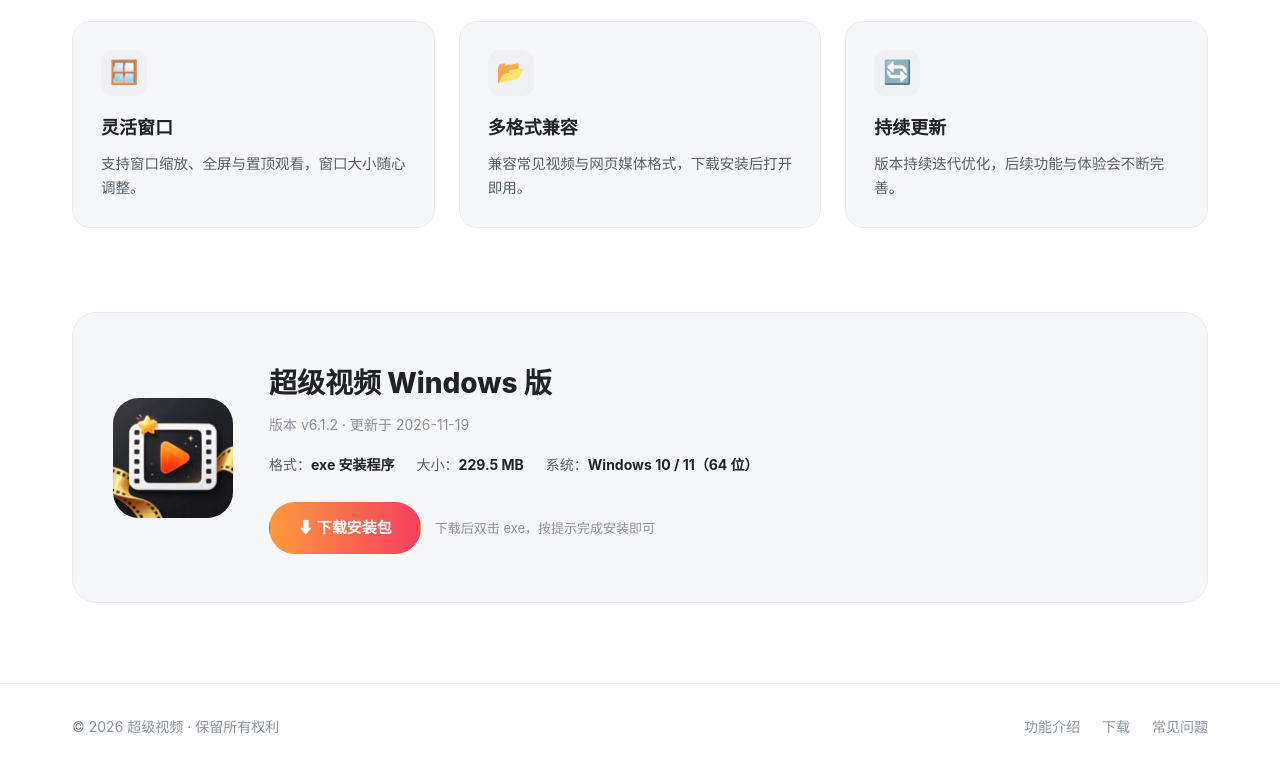
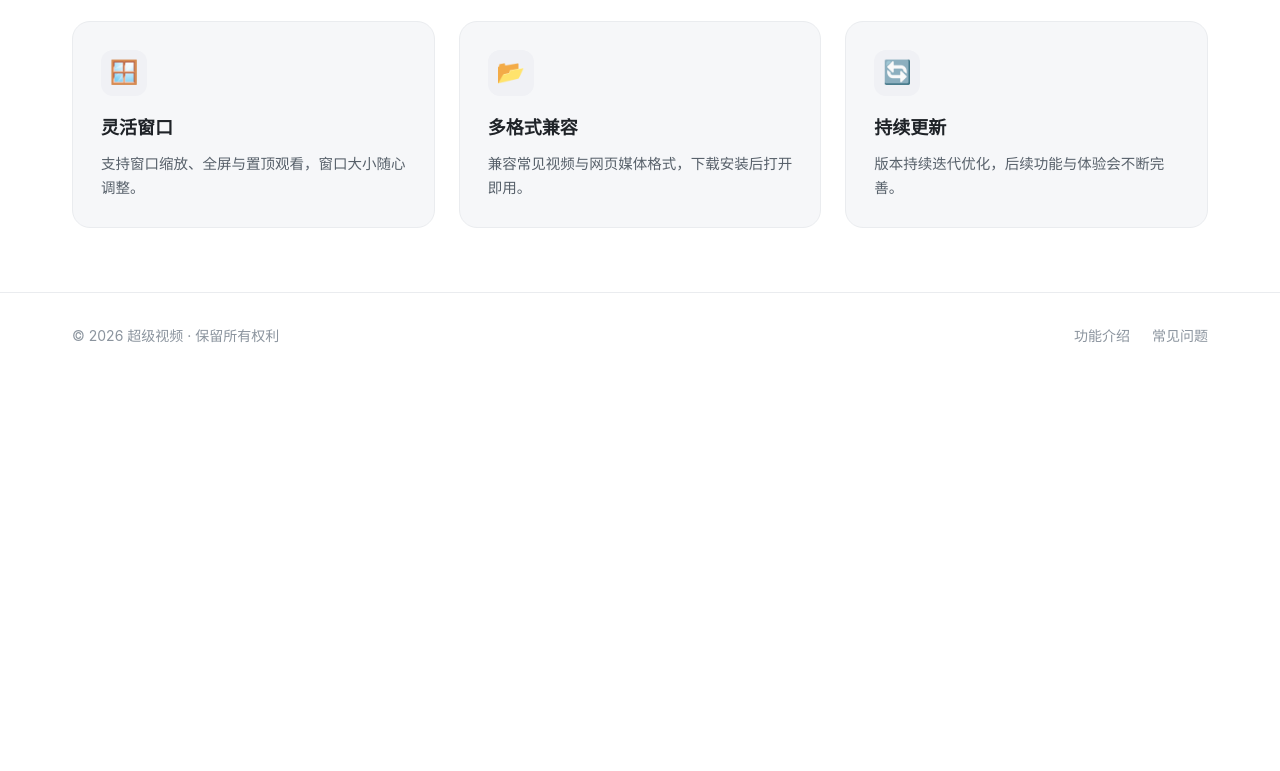
Before and after one commit to ShenHai-Git/supervideo, a plain HTML site: page index.html in a window 1280 px wide. Shown: the part 1008-1779 px from the top of the page. After the commit the page ends 1387 px from the top, so only its background shows below. Drawn offline with Linux system fonts and the light colour scheme; a web font is replaced by a local one.

Commit message:
Add files via upload

```diff
--- a/index.html
+++ b/index.html
@@ -119,20 +119,6 @@
   .card h3{font-size:18px;font-weight:700;margin-bottom:10px}
   .card p{font-size:14.5px;color:var(--text-sub)}
 
-  /* ===== 下载区 ===== */
-  .download{padding:20px 0 80px}
-  .download-box{
-    background:var(--card);border:1px solid var(--border);border-radius:24px;padding:48px 40px;
-    display:grid;grid-template-columns:auto 1fr;gap:36px;align-items:center;
-  }
-  .download-box .dl-logo{width:120px;height:120px;border-radius:26px;object-fit:contain}
-  .dl-info h2{font-size:28px;font-weight:800;margin-bottom:8px}
-  .dl-info .ver{color:var(--text-mute);font-size:14px;margin-bottom:18px}
-  .dl-specs{display:flex;gap:22px;flex-wrap:wrap;margin-bottom:26px;color:var(--text-sub);font-size:14px}
-  .dl-specs b{color:var(--text)}
-  .dl-actions{display:flex;gap:14px;flex-wrap:wrap;align-items:center}
-  .dl-note{font-size:13px;color:var(--text-mute)}
-
   /* ===== 页脚 ===== */
   footer{border-top:1px solid var(--border);padding:32px 0}
   .foot{display:flex;align-items:center;justify-content:space-between;flex-wrap:wrap;gap:16px;color:var(--text-mute);font-size:14px}
@@ -146,9 +132,6 @@
     .hero-art img{width:180px;height:180px}
     .hero h1{font-size:36px}
     .feature-grid{grid-template-columns:repeat(2,1fr)}
-    .download-box{grid-template-columns:1fr;text-align:center}
-    .download-box .dl-logo{margin:0 auto}
-    .dl-specs,.dl-actions{justify-content:center}
     .nav-links{display:none}
   }
   @media (max-width:600px){
@@ -171,7 +154,6 @@
     <nav class="nav-links">
       <a href="#home" class="active">首页</a>
       <a href="#features">功能介绍</a>
-      <a href="#download">下载</a>
       <a href="#faq">常见问题</a>
     </nav>
     <div class="nav-extra">
@@ -188,7 +170,7 @@
       <h1>超级视频</h1>
       <p class="sub">轻巧流畅的桌面观影应用，启动快、占用低，打开就能安心看片。</p>
       <div class="hero-btns">
-        <a class="btn btn-primary" href="#download">立即下载 Windows 版</a>
+        <a class="btn btn-primary" href="https://github.com/ShenHai-Git/supervideo/releases/download/v6.1.2/-6.1.2-setup.exe" download="超级视频-6.1.2-setup.exe">立即下载 Windows 版</a>
         <a class="btn btn-ghost" href="#features">查看功能</a>
       </div>
       <div class="hero-meta">
@@ -245,35 +227,12 @@
   </div>
 </section>
 
-<!-- ===== 下载 ===== -->
-<section class="download" id="download">
-  <div class="container">
-    <div class="download-box">
-      <img class="dl-logo" src="logo.png" alt="超级视频">
-      <div class="dl-info">
-        <h2>超级视频 Windows 版</h2>
-        <div class="ver">版本 v6.1.2 · 更新于 2026-11-19</div>
-        <div class="dl-specs">
-          <span>格式：<b>exe 安装程序</b></span>
-          <span>大小：<b>229.5 MB</b></span>
-          <span>系统：<b>Windows 10 / 11（64 位）</b></span>
-        </div>
-        <div class="dl-actions">
-          <a class="btn btn-primary" href="https://github.com/ShenHai-Git/supervideo/releases/download/v6.1.2/-6.1.2-setup.exe" download="超级视频-6.1.2-setup.exe">⬇ 下载安装包</a>
-          <span class="dl-note">下载后双击 exe，按提示完成安装即可</span>
-        </div>
-      </div>
-    </div>
-  </div>
-</section>
-
 <!-- ===== 页脚 ===== -->
 <footer id="faq">
   <div class="container foot">
     <div>© 2026 超级视频 · 保留所有权利</div>
     <div class="links">
       <a href="#features">功能介绍</a>
-      <a href="#download">下载</a>
       <a href="#faq">常见问题</a>
     </div>
   </div>
```
